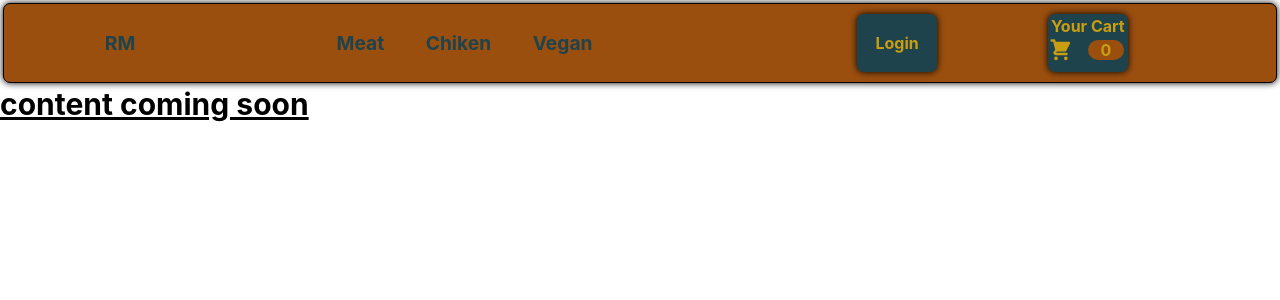
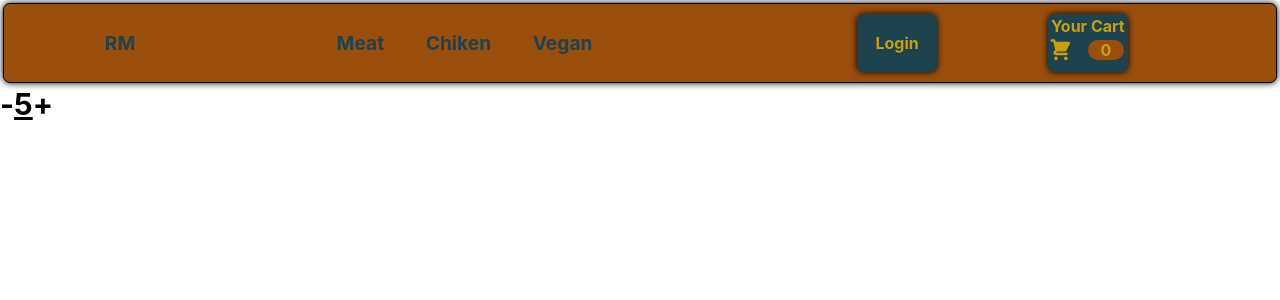
Before and after one commit to Luzzani/React-meals, a React (Create React App) app: page / in a window 1280 px wide. Shown: the top 300 px of the page. Built offline with nearby package versions, Linux system fonts and the light colour scheme.

Commit message:
agregando botones contador

```diff
--- a/src/App.js
+++ b/src/App.js
@@ -1,13 +1,18 @@
-import './App.css';
-import ItemListContainer from './components/items/ItemListContainer';
-import NavBar from './components/NavBar';
-
+import "./App.css";
+import ItemCount from "./components/counter/ItemCount";
+import ItemListContainer from "./components/items/ItemListContainer";
+import NavBar from "./components/navbar/NavBar";
 
 function App() {
+  const stock = 12;
+  const initial = 5;
+
   return (
     <div>
-      <NavBar className="App-header"/>
-      <ItemListContainer/>
+      <NavBar className="App-header" />
+      <ItemListContainer>
+        <ItemCount stock={stock} initial={initial} />
+      </ItemListContainer>
     </div>
   );
 }
--- a/src/components/cart/cartWidget.js
+++ b/src/components/cart/cartWidget.js
@@ -1,4 +1,4 @@
-const CartIcon = () => {
+const CartWidget = () => {
     return (
       <svg
         xmlns='http://www.w3.org/2000/svg'
@@ -10,4 +10,4 @@ const CartIcon = () => {
     );
   };
 
-  export default CartIcon;
+  export default CartWidget;
--- /dev/null
+++ b/src/components/counter/ItemCount.js
@@ -0,0 +1,32 @@
+import { useState } from "react";
+
+const ItemCount = (props) => {
+  const { initial, stock } = props;
+
+//   const [theStock, setTheStock] = useState(stock);
+  const [count, setCount] = useState(initial);
+
+
+  const addNum = () => {
+    let haveStock = stock - count;
+    if (haveStock > 0) {
+      setCount(count + 1);
+    }
+  };
+
+  const lessNum = () => {
+      if (count > 0) {
+          setCount(count - 1);
+      }
+  };
+
+  return (
+    <div>
+      <button onClick={lessNum}>-</button>
+      <span>{count}</span>
+      <button onClick={addNum}>+</button>
+    </div>
+  );
+};
+
+export default ItemCount;
--- a/src/components/items/ItemListContainer.js
+++ b/src/components/items/ItemListContainer.js
@@ -1,5 +1,9 @@
-const ItemListContainer =()=>{
-    return <p className="text-3xl font-bold underline">content coming soon</p>
+const ItemListContainer =(props)=>{
+
+    const { children } = props;
+
+    return <div className="text-3xl font-bold underline">{children}</div>
+
 }
 
 export default ItemListContainer;
--- a/src/components/NavBar.js
+++ b/src/components/navbar/NavBar.js
@@ -1,4 +1,4 @@
-import CartIcon from "./cart/cartWidget";
+import CartWidget from "../cart/CartWidget";
 import "./NavBar.css";
 
 const NavBar = () => {
@@ -19,7 +19,7 @@ const NavBar = () => {
         <button className="button">
           <span>Your Cart</span>
           <span className="icon">
-            <CartIcon />
+            <CartWidget />
           </span>
           <span className="badge">0</span>
         </button>
--- a/src/index.js
+++ b/src/index.js
@@ -2,14 +2,8 @@ import React from 'react';
 import ReactDOM from 'react-dom/client';
 import './index.css';
 import App from './App';
-import reportWebVitals from './reportWebVitals';
+
 
 
 const root = ReactDOM.createRoot(document.getElementById('root'));
 root.render(<App />);
-
-
-// If you want to starts measuring performance in your app, pass a function
-// to log results (for example: reportWebVitals(console.log))
-// or send to an analytics endpoint. Learn more: https://bit.ly/CRA-vitals
-reportWebVitals();
--- a/src/reportWebVitals.js
+++ /dev/null
@@ -1,13 +0,0 @@
-const reportWebVitals = onPerfEntry => {
-  if (onPerfEntry && onPerfEntry instanceof Function) {
-    import('web-vitals').then(({ getCLS, getFID, getFCP, getLCP, getTTFB }) => {
-      getCLS(onPerfEntry);
-      getFID(onPerfEntry);
-      getFCP(onPerfEntry);
-      getLCP(onPerfEntry);
-      getTTFB(onPerfEntry);
-    });
-  }
-};
-
-export default reportWebVitals;
```
Also changed, not shown: src/setupTests.js (deleted, +0 -5 lines), src/components/navbar/NavBar.css (renamed from src/components/NavBar.css), 1 other file (tests, documents, lock files or other folders).
